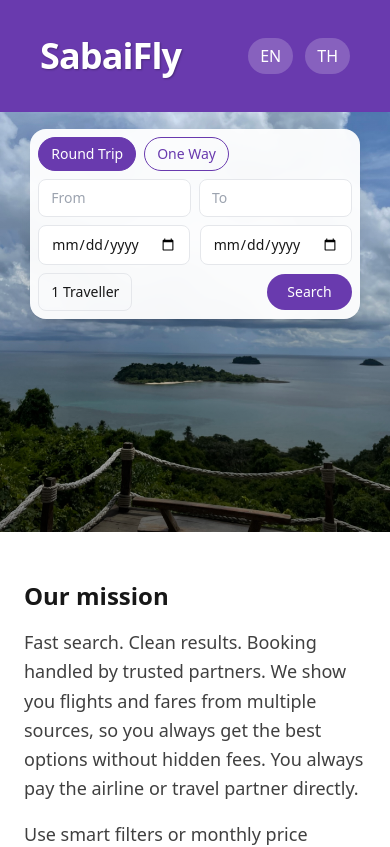
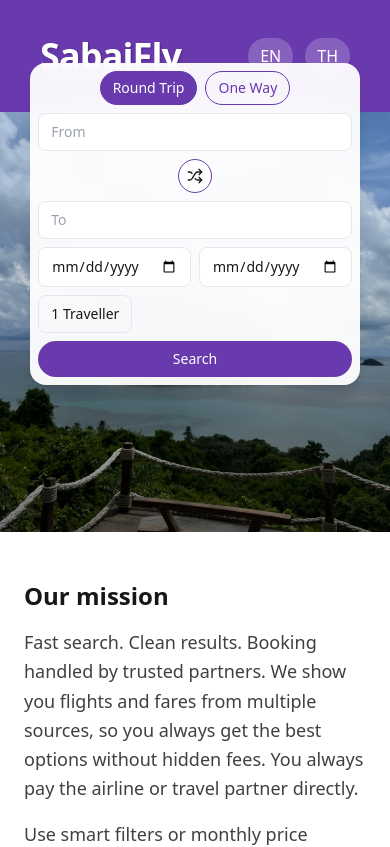
Before and after one commit to GarethScott007/sabaifly-site, a Next.js app: page / in a window 390 px wide. Shown: the top 847 px of the page. Built offline with nearby package versions, Linux system fonts and the light colour scheme.

Commit message:
Update SearchForm.tsx

```diff
--- a/components/SearchForm.tsx
+++ b/components/SearchForm.tsx
@@ -1,6 +1,7 @@
 "use client";
 
 import React, { useState } from "react";
+import { Shuffle } from "lucide-react"; // icon for swap button
 
 export default function SearchForm() {
   const [tripType, setTripType] = useState("round");
@@ -11,6 +12,9 @@
   });
   const [showTravellers, setShowTravellers] = useState(false);
 
+  const [from, setFrom] = useState("");
+  const [to, setTo] = useState("");
+
   const handleTravellerChange = (key: "adults" | "children" | "infants", delta: number) => {
     setTravellers((prev) => ({
       ...prev,
@@ -18,10 +22,20 @@
     }));
   };
 
+  const handleSwap = () => {
+    setFrom(to);
+    setTo(from);
+  };
+
   return (
-    <form className="flex flex-wrap md:flex-nowrap items-center justify-between gap-2 md:gap-3 w-full">
+    <form
+      className="
+        grid grid-cols-1 md:grid-cols-[auto,1fr,auto,1fr,auto,auto,auto]
+        items-center gap-2 md:gap-3 w-full
+      "
+    >
       {/* Trip Type */}
-      <div className="flex gap-2 shrink-0">
+      <div className="flex gap-2 shrink-0 justify-center md:justify-start">
         {["round", "oneway"].map((type) => (
           <button
             key={type}
@@ -38,36 +52,60 @@
         ))}
       </div>
 
-      {/* From / To */}
+      {/* From */}
+      <div className="relative w-full">
         <input
           type="text"
           placeholder="From"
-        className="flex-1 min-w-[120px] px-3 py-2 border rounded-lg text-sm focus:ring-2 focus:ring-brand outline-none"
+          value={from}
+          onChange={(e) => setFrom(e.target.value)}
+          className="w-full px-3 py-2 border rounded-lg text-sm focus:ring-2 focus:ring-brand outline-none"
         />
+      </div>
+
+      {/* Swap Button */}
+      <div className="flex justify-center items-center">
+        <button
+          type="button"
+          onClick={handleSwap}
+          className="p-2 border border-brand rounded-full bg-white hover:bg-brand hover:text-white transition"
+          title="Swap locations"
+        >
+          <Shuffle size={16} />
+        </button>
+      </div>
+
+      {/* To */}
+      <div className="relative w-full">
         <input
           type="text"
           placeholder="To"
-        className="flex-1 min-w-[120px] px-3 py-2 border rounded-lg text-sm focus:ring-2 focus:ring-brand outline-none"
+          value={to}
+          onChange={(e) => setTo(e.target.value)}
+          className="w-full px-3 py-2 border rounded-lg text-sm focus:ring-2 focus:ring-brand outline-none"
         />
+      </div>
 
       {/* Dates */}
+      <div className="flex items-center gap-2 w-full md:w-auto justify-between md:justify-center">
         <input
           type="date"
-        className="px-3 py-2 border rounded-lg text-sm focus:ring-2 focus:ring-brand outline-none"
+          className="px-3 py-2 border rounded-lg text-sm focus:ring-2 focus:ring-brand outline-none w-full"
         />
         {tripType === "round" && (
           <input
             type="date"
-          className="px-3 py-2 border rounded-lg text-sm focus:ring-2 focus:ring-brand outline-none"
+            className="px-3 py-2 border rounded-lg text-sm focus:ring-2 focus:ring-brand outline-none w-full"
           />
         )}
+      </div>
 
       {/* Travellers Dropdown */}
       <div className="relative">
         <button
           type="button"
           onClick={() => setShowTravellers(!showTravellers)}
-          className="px-3 py-2 border rounded-lg text-sm flex items-center gap-1 focus:ring-2 focus:ring-brand outline-none"
+          className="px-3 py-2 border rounded-lg text-sm flex items-center gap-1 focus:ring-2 focus:ring-brand outline-none whitespace-nowrap"
         >
           {travellers.adults + travellers.children + travellers.infants} Traveller
           {travellers.adults + travellers.children + travellers.infants > 1 ? "s" : ""}
@@ -113,12 +151,14 @@
       </div>
 
       {/* Search Button */}
+      <div className="flex justify-center md:justify-end">
         <button
           type="submit"
-        className="px-5 py-2 rounded-full bg-brand text-white text-sm font-medium hover:bg-brand-dark transition"
+          className="px-5 py-2 rounded-full bg-brand text-white text-sm font-medium hover:bg-brand-dark transition w-full md:w-auto"
         >
           Search
         </button>
+      </div>
     </form>
   );
 }
```
Lines whose indentation alone changed are shown as unchanged.
